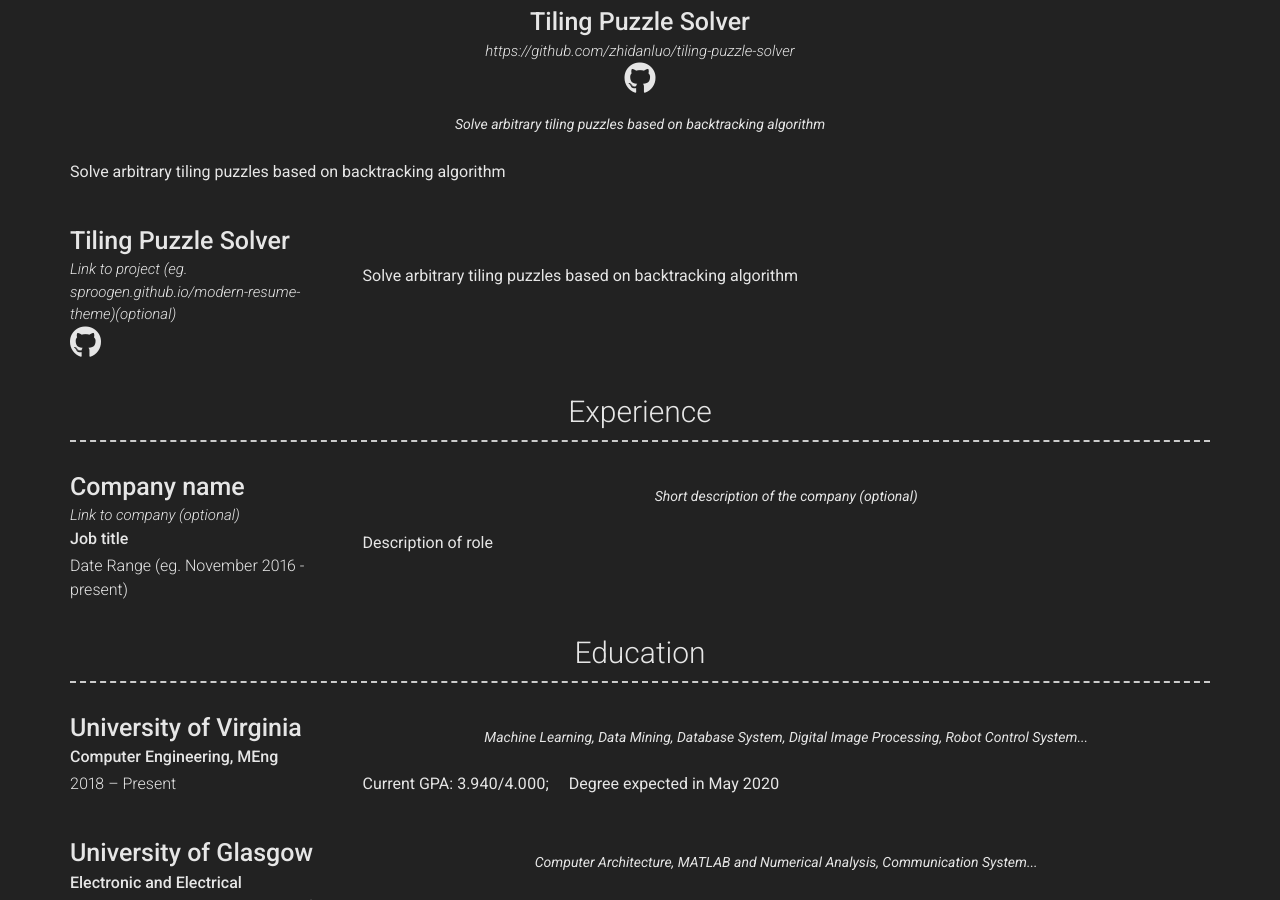
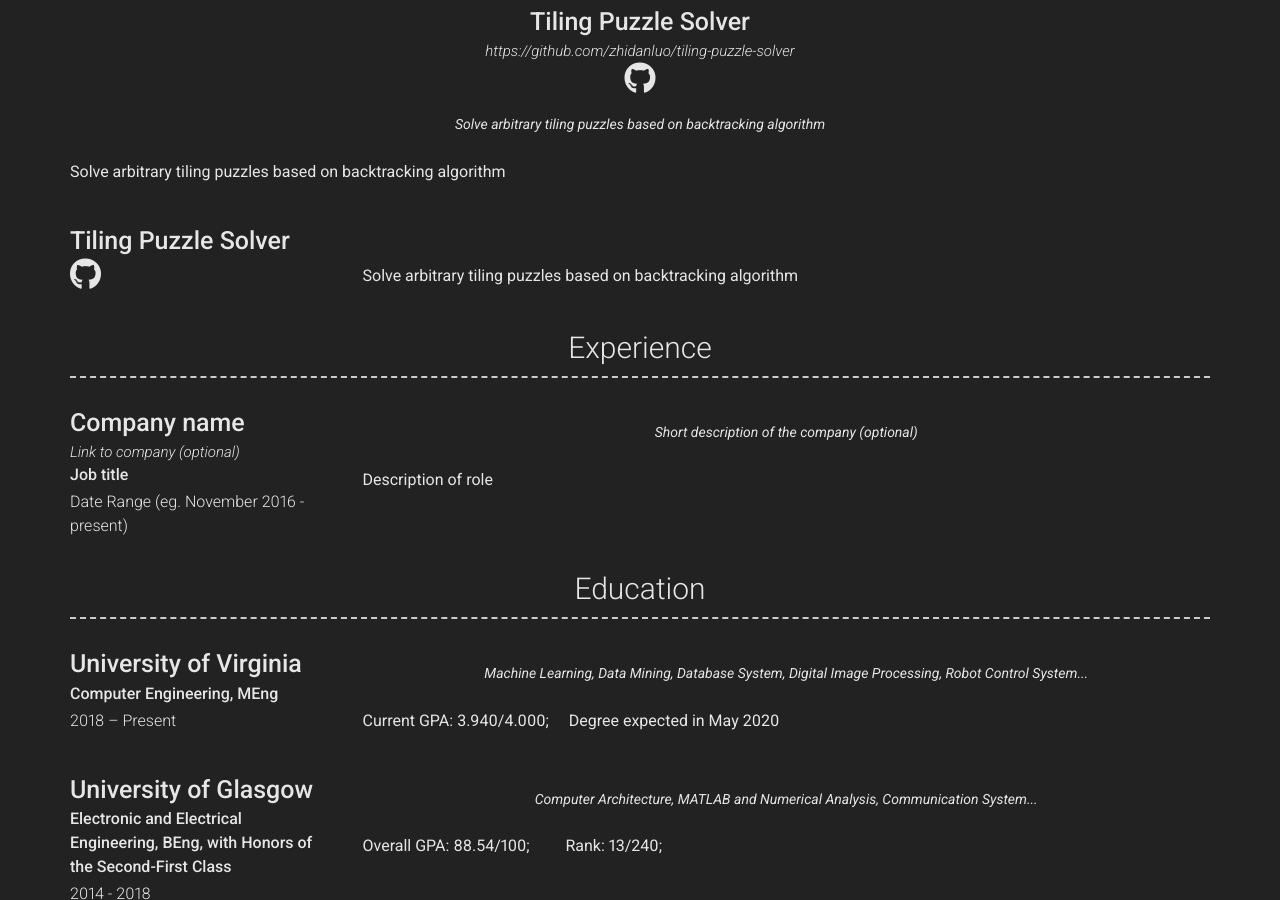
Before and after one commit to zhidanluo/zhidanluo.github.io, a Jekyll site: the page built from index.md, in a window 1280 px wide and 900 px high, scrolled down 623 px. Built offline with Jekyll 4.4.1, drawn with Linux system fonts in a browser that asks for light colours; nearby versions of some CDN libraries.

Commit message:
Update projects.yml

```diff
--- a/_data/projects.yml
+++ b/_data/projects.yml
@@ -10,7 +10,7 @@
 
 - layout: left
   name: Tiling Puzzle Solver
-  link: Link to project (eg. sproogen.github.io/modern-resume-theme)(optional)
+#   link: Link to project (eg. sproogen.github.io/modern-resume-theme)(optional)
   github: zhidanluo/tiling-puzzle-solver
   quote: >
 
```
